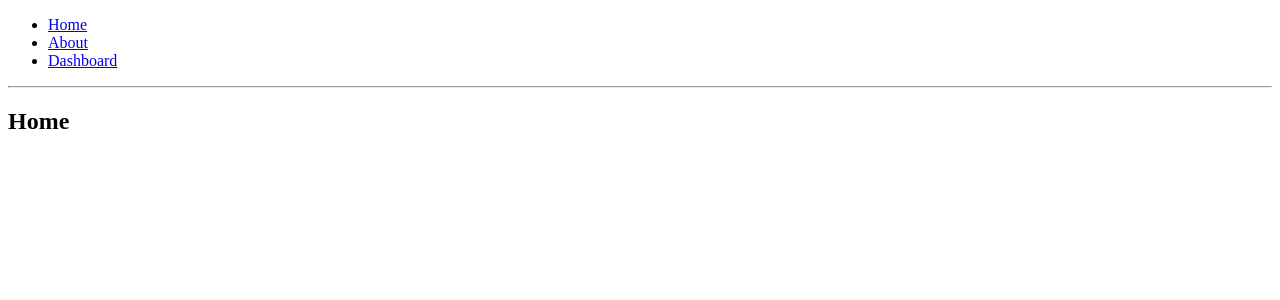
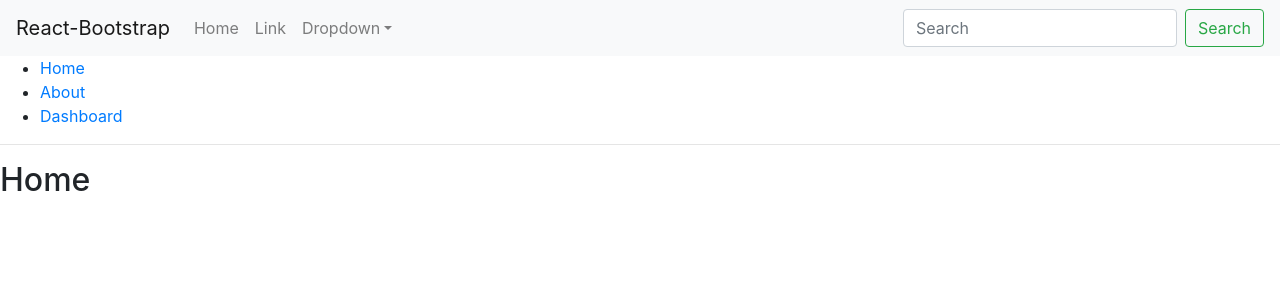
Before and after one commit to AlexCharlton93/react-base-project, a React (Create React App) app: page / in a window 1280 px wide. Shown: the top 300 px of the page. Built offline with nearby package versions, Linux system fonts and the light colour scheme.

Commit message:
Added react-boostrap to project and added an example usage in header

```diff
--- a/package.json
+++ b/package.json
@@ -6,8 +6,10 @@
     "@testing-library/jest-dom": "^4.2.4",
     "@testing-library/react": "^9.5.0",
     "@testing-library/user-event": "^7.2.1",
+    "bootstrap": "^4.5.0",
     "node-sass": "^4.14.1",
     "react": "^16.13.1",
+    "react-bootstrap": "^1.0.1",
     "react-dom": "^16.13.1",
     "react-router-dom": "^5.2.0",
     "react-scripts": "3.4.1"
--- a/src/App.js
+++ b/src/App.js
@@ -5,6 +5,7 @@
   Route,
   Link
 } from "react-router-dom";
+import Header from './Pages/Header/Header'
 
 // This site has 3 pages, all of which are rendered
 // dynamically in the browser (not server rendered).
@@ -17,6 +18,8 @@
 
 export default function BasicExample() {
   return (
+    <>
+    <Header />
     <Router>
       <div>
         <ul>
@@ -53,6 +56,7 @@
         </Switch>
       </div>
     </Router>
+    </>
   );
 }
 
--- /dev/null
+++ b/src/Pages/Header/Header.js
@@ -0,0 +1,39 @@
+import React from "react";
+import Navbar from 'react-bootstrap/Navbar';
+import Nav from 'react-bootstrap/Nav';
+import NavDropdown from 'react-bootstrap/NavDropdown';
+import Form from 'react-bootstrap/Form';
+import FormControl from 'react-bootstrap/FormControl';
+import Button from 'react-bootstrap/Button';
+
+export default function Header() {
+  return (
+    <>
+      <Navbar bg="light" expand="lg">
+        <Navbar.Brand href="#home">React-Bootstrap</Navbar.Brand>
+        <Navbar.Toggle aria-controls="basic-navbar-nav" />
+        <Navbar.Collapse id="basic-navbar-nav">
+          <Nav className="mr-auto">
+            <Nav.Link href="#home">Home</Nav.Link>
+            <Nav.Link href="#link">Link</Nav.Link>
+            <NavDropdown title="Dropdown" id="basic-nav-dropdown">
+              <NavDropdown.Item href="#action/3.1">Action</NavDropdown.Item>
+              <NavDropdown.Item href="#action/3.2">
+                Another action
+              </NavDropdown.Item>
+              <NavDropdown.Item href="#action/3.3">Something</NavDropdown.Item>
+              <NavDropdown.Divider />
+              <NavDropdown.Item href="#action/3.4">
+                Separated link
+              </NavDropdown.Item>
+            </NavDropdown>
+          </Nav>
+          <Form inline>
+            <FormControl type="text" placeholder="Search" className="mr-sm-2" />
+            <Button variant="outline-success">Search</Button>
+          </Form>
+        </Navbar.Collapse>
+      </Navbar>
+    </>
+  );
+}
--- a/src/scss/index.scss
+++ b/src/scss/index.scss
@@ -1 +1,2 @@
+@import "~bootstrap/scss/bootstrap";
 @import "variables.scss";
```
Also changed, not shown: 1 other file (tests, documents, lock files or other folders).
